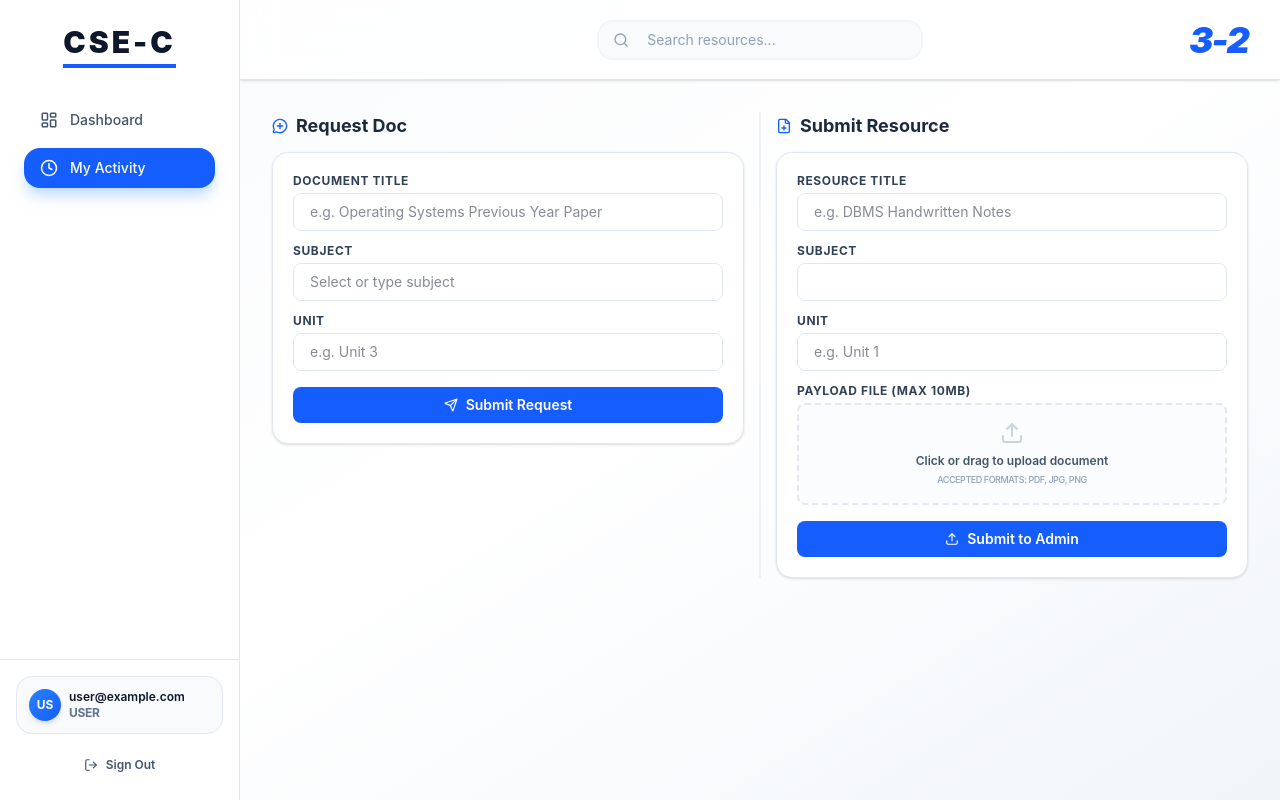
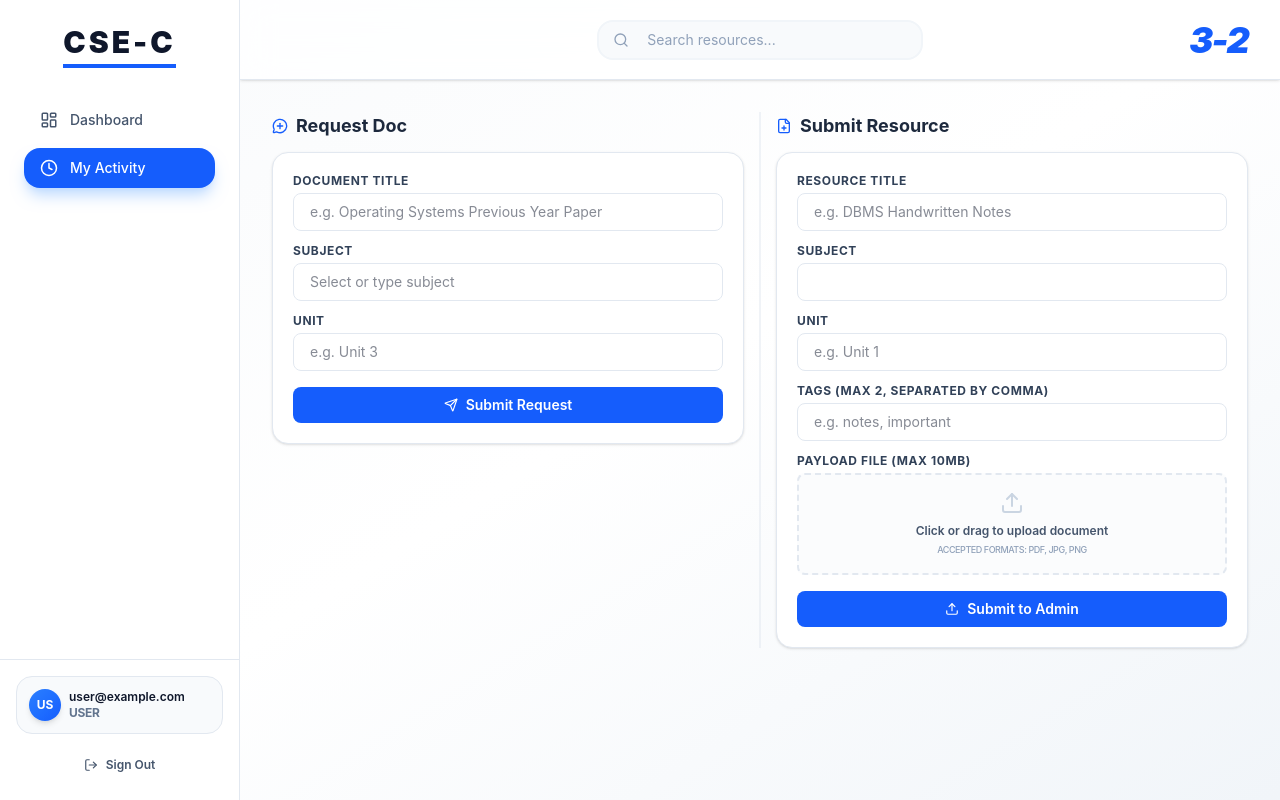
Before and after one commit to mahender-reddy85/cse-c, a React (Vite) app: page /requests in a window 1280 px wide. Built offline with nearby package versions, Linux system fonts and the light colour scheme; no server answers; the database is empty; sample sign-in values are in the browser's storage.

Commit message:
Update Requests.tsx

```diff
--- a/src/pages/Requests.tsx
+++ b/src/pages/Requests.tsx
@@ -19,6 +19,7 @@ export const Requests: React.FC = () => {
   const [subTitle, setSubTitle] = useState('');
   const [subSubject, setSubSubject] = useState('');
   const [subUnit, setSubUnit] = useState('');
+  const [subTags, setSubTags] = useState('');
   const [subFile, setSubFile] = useState<File | null>(null);
 
   const [loading, setLoading] = useState(false);
@@ -100,6 +101,7 @@ export const Requests: React.FC = () => {
         title: subTitle,
         subject: subSubject,
         unit: subUnit.toLowerCase().replace(/^unit\s*/i, ''),
+        tags: subTags.split(',').map(t => t.trim()).filter(t => t),
         fileUrl,
         submittedBy: userEmail,
         status: 'pending',
@@ -107,7 +109,7 @@ export const Requests: React.FC = () => {
       });
 
       setSubmitAnimation('submit');
-      setSubTitle(''); setSubSubject(''); setSubUnit(''); setSubFile(null);
+      setSubTitle(''); setSubSubject(''); setSubUnit(''); setSubTags(''); setSubFile(null);
     } catch (err) {
       setMessage({ type: 'error', text: 'UPLINK_PROTOCOL_FAILURE' });
     } finally {
@@ -183,6 +185,19 @@ export const Requests: React.FC = () => {
                   <label className="text-xs font-bold text-slate-700 uppercase tracking-wider">Unit</label>
                   <input value={subUnit} onChange={e => setSubUnit(e.target.value)} className="input-field text-sm py-2" placeholder="e.g. Unit 1" />
                 </div>
+              </div>
+              <div className="flex flex-col gap-1">
+                <label className="text-xs font-bold text-slate-700 uppercase tracking-wider">Tags (Max 2, separated by comma)</label>
+                <input
+                  value={subTags}
+                  onChange={e => {
+                    const val = e.target.value;
+                    const commaCount = (val.match(/,/g) || []).length;
+                    if (commaCount <= 1) setSubTags(val);
+                  }}
+                  className="input-field text-sm py-2"
+                  placeholder="e.g. notes, important"
+                />
               </div>
               <div className="flex flex-col gap-1">
                 <label className="text-xs font-bold text-slate-700 uppercase tracking-wider">Payload File (Max 10MB)</label>
```
